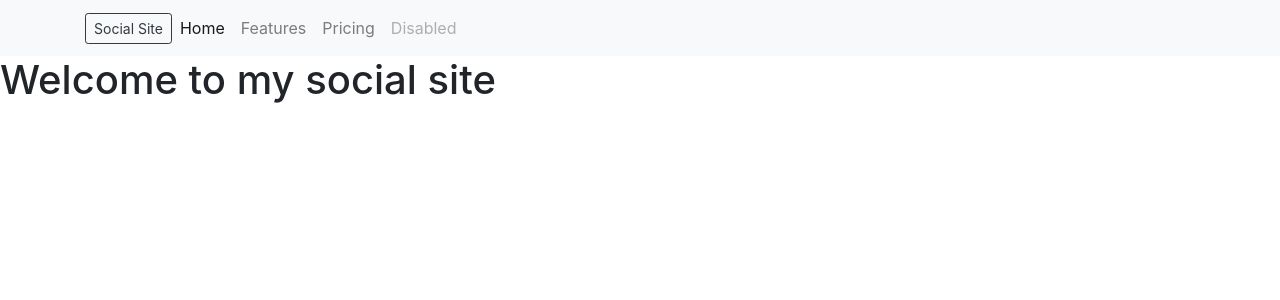
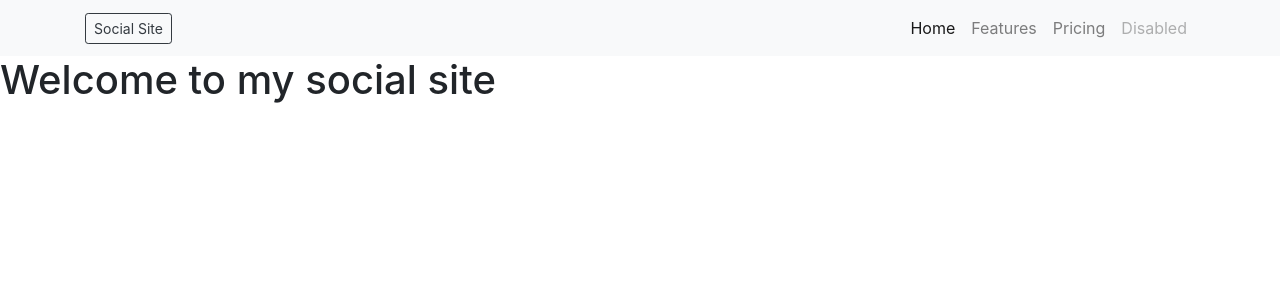
Before and after one commit to JaworskiAleksander/simple_social, a Django app: page / in a window 1280 px wide. Shown: the top 300 px of the page. Run offline with Django 3.2, Linux system fonts and the light colour scheme; some libraries are stand-ins or nearby versions.

Commit message:
remove collapse classes, add navbar-right class

```diff
--- a/simplesocial/templates/base.html
+++ b/simplesocial/templates/base.html
@@ -30,8 +30,7 @@
             <button class="navbar-toggler" type="button" data-toggle="collapse" data-target="#navbarNav" aria-controls="navbarNav" aria-expanded="false" aria-label="Toggle navigation">
                 <span class="navbar-toggler-icon"></span>
             </button>
-            <div class="collapse navbar-collapse" id="navbarNav">
-                <ul class="navbar-nav">
+                <ul class="navbar-nav navbar-right">
                     <li class="nav-item active">
                         <a class="nav-link" href="#">Home <span class="sr-only">(current)</span></a>
                     </li>
@@ -45,7 +44,6 @@
                         <a class="nav-link disabled" href="#" tabindex="-1" aria-disabled="true">Disabled</a>
                     </li>
                 </ul>
-            </div>
         </div>
       </nav>
 
```
